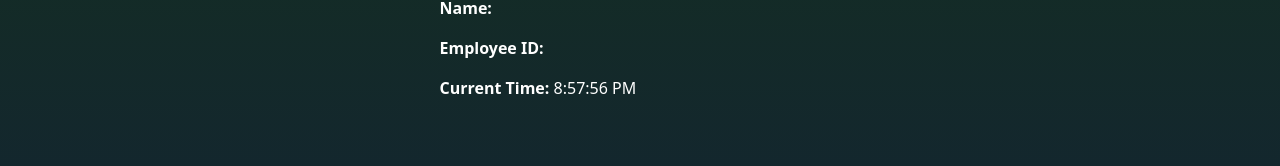
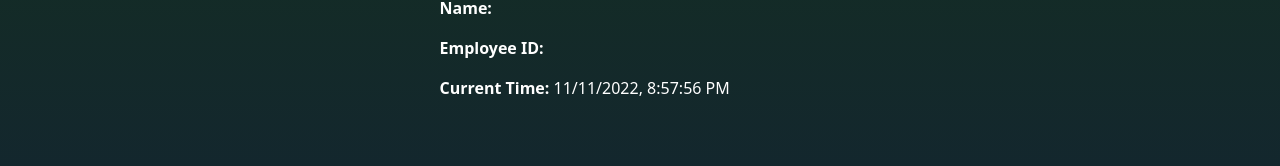
Before and after one commit to fasiehkhan/EmployeeHoursLoggingSystem, a React (Create React App) app: page /employee-end-break in a window 1280 px wide. Shown: the part 170-336 px from the top of the page. Built offline with nearby package versions, Linux system fonts and the light colour scheme.

Commit message:
modified some small time bugs

```diff
--- a/src/views/EmployeeEndBreak.jsx
+++ b/src/views/EmployeeEndBreak.jsx
@@ -11,7 +11,7 @@ export const EmployeeEndBreak = () => {
     const [dt, setDt] = useState(new Date().toLocaleString());
     useEffect(() => {
         let secTimer = setInterval( () => {
-          setDt(new Date().toLocaleTimeString())
+          setDt(new Date().toLocaleString())
         },1000)
         return () => clearInterval(secTimer);
     }, []);
--- a/src/views/EmployeeEndShift.jsx
+++ b/src/views/EmployeeEndShift.jsx
@@ -11,7 +11,7 @@ export const EmployeeEndShift = () => {
     const [dt, setDt] = useState(new Date().toLocaleString());
     useEffect(() => {
         let secTimer = setInterval( () => {
-          setDt(new Date().toLocaleTimeString())
+          setDt(new Date().toLocaleString())
         },1000)
         return () => clearInterval(secTimer);
     }, []);
--- a/src/views/EmployeeStartBreak.jsx
+++ b/src/views/EmployeeStartBreak.jsx
@@ -11,7 +11,7 @@ export const EmployeeStartBreak = () => {
     const [dt, setDt] = useState(new Date().toLocaleString());
     useEffect(() => {
         let secTimer = setInterval( () => {
-          setDt(new Date().toLocaleTimeString())
+          setDt(new Date().toLocaleString())
         },1000)
         return () => clearInterval(secTimer);
     }, []);
--- a/src/views/EmployeeStartShift.jsx
+++ b/src/views/EmployeeStartShift.jsx
@@ -7,11 +7,12 @@ export const EmployeeStartShift = () => {
     const navigateBack = () => {
         navigate(-1);
     };
-    var [date] = useState(new Date());
+    const date = useState(new Date().toLocaleDateString());
+    const time = useState(new Date().toLocaleTimeString());
     const [dt, setDt] = useState(new Date().toLocaleString());
     useEffect(() => {
         let secTimer = setInterval( () => {
-          setDt(new Date().toLocaleTimeString())
+          setDt(new Date().toLocaleString())
         },1000)
         return () => clearInterval(secTimer);
     }, []);
@@ -26,9 +27,9 @@ export const EmployeeStartShift = () => {
             <div>
                 <p id="trivial">Started shift at:</p>
                 <p id="datetime">
-                    <strong>Date: </strong> {date.toLocaleDateString()}
+                    <strong>Date: </strong> {date}
                     <br></br>
-                    <strong>Time: </strong> {date.toLocaleTimeString()}
+                    <strong>Time: </strong> {time}
                 </p>
             </div>
             <div id="back">
--- a/src/views/Manager.jsx
+++ b/src/views/Manager.jsx
@@ -16,7 +16,7 @@ export const Manager = () => {
         console.log("Modified")
     }
 
-    const [dt, setDt] = useState(new Date().toLocaleString());
+    const [dt, setDt] = useState(new Date().toLocaleTimeString());
     useEffect(() => {
         let secTimer = setInterval( () => {
           setDt(new Date().toLocaleString())
```
